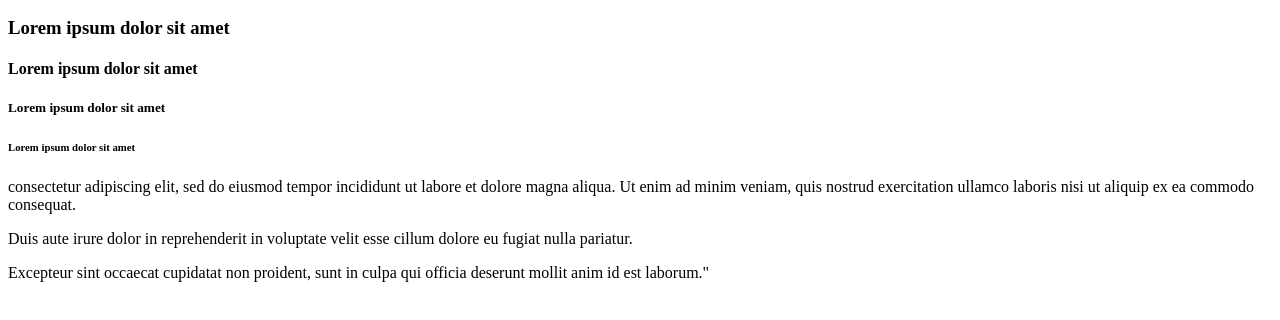
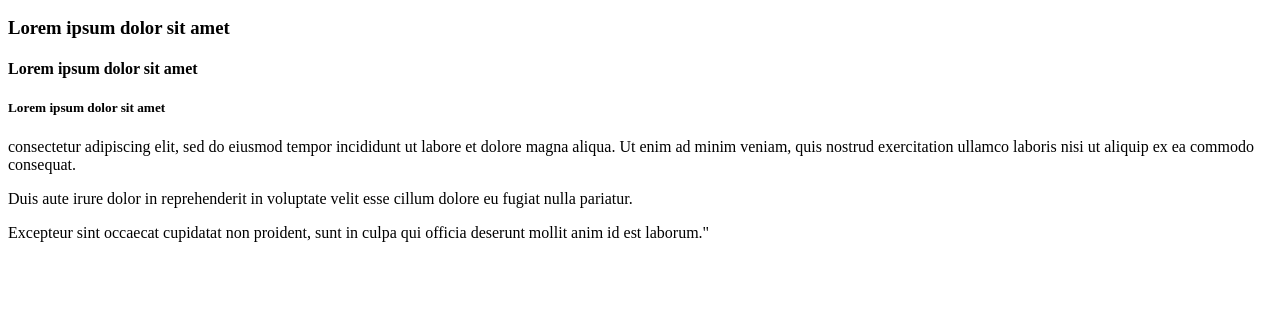
Before and after one commit to Jean0208/first-website, a plain HTML site: page index.html in a window 1280 px wide. Shown: the part 110-430 px from the top of the page. Drawn offline with Linux system fonts and the light colour scheme.

Commit message:
Remove h6 from index.html

```diff
--- a/index.html
+++ b/index.html
@@ -10,7 +10,7 @@
   <h3>Lorem ipsum dolor sit amet</h3>
   <h4>Lorem ipsum dolor sit amet</h4>
   <h5>Lorem ipsum dolor sit amet</h5>
-  <h6>Lorem ipsum dolor sit amet</h6>
+
 
 
 
```
